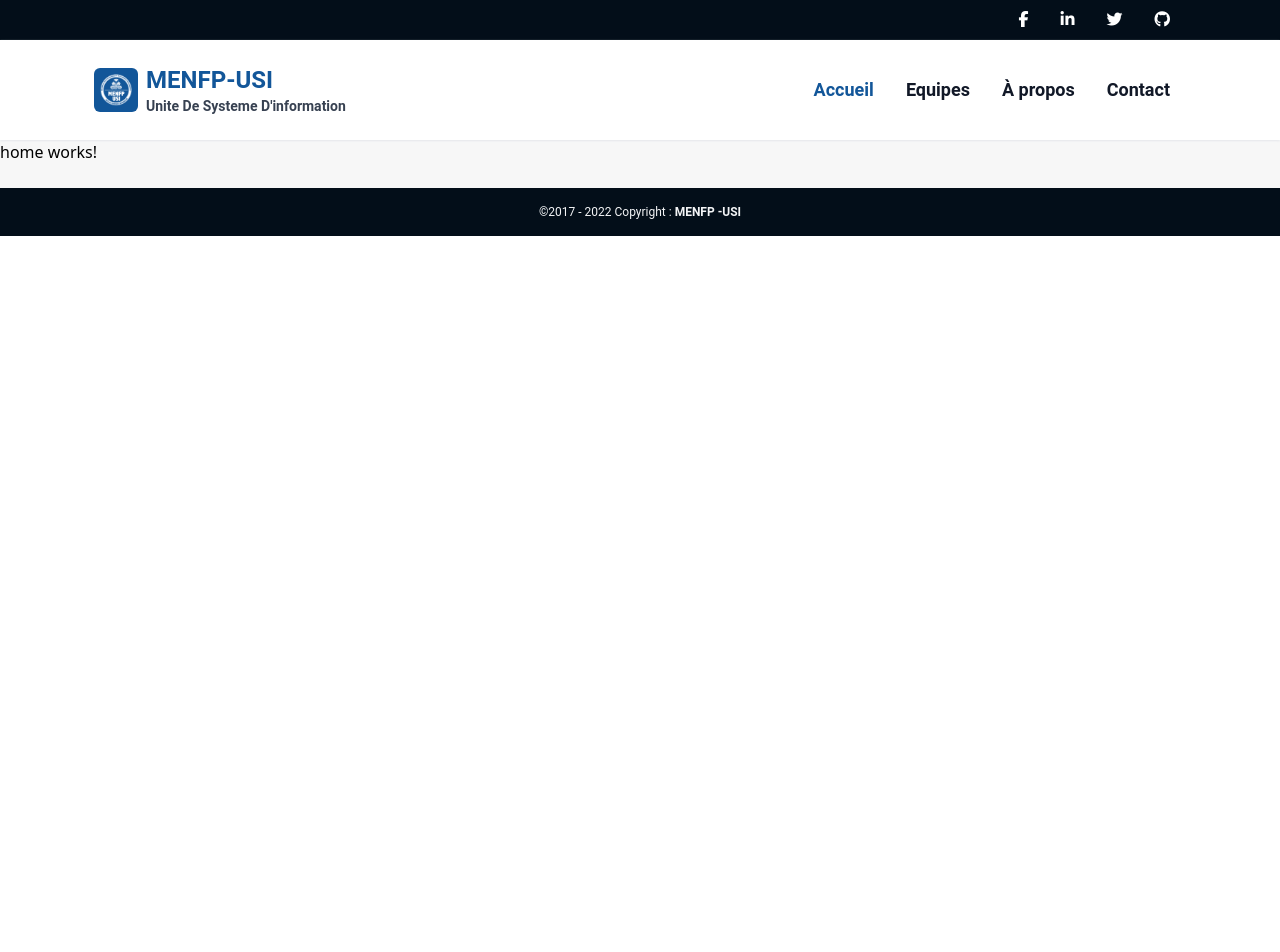
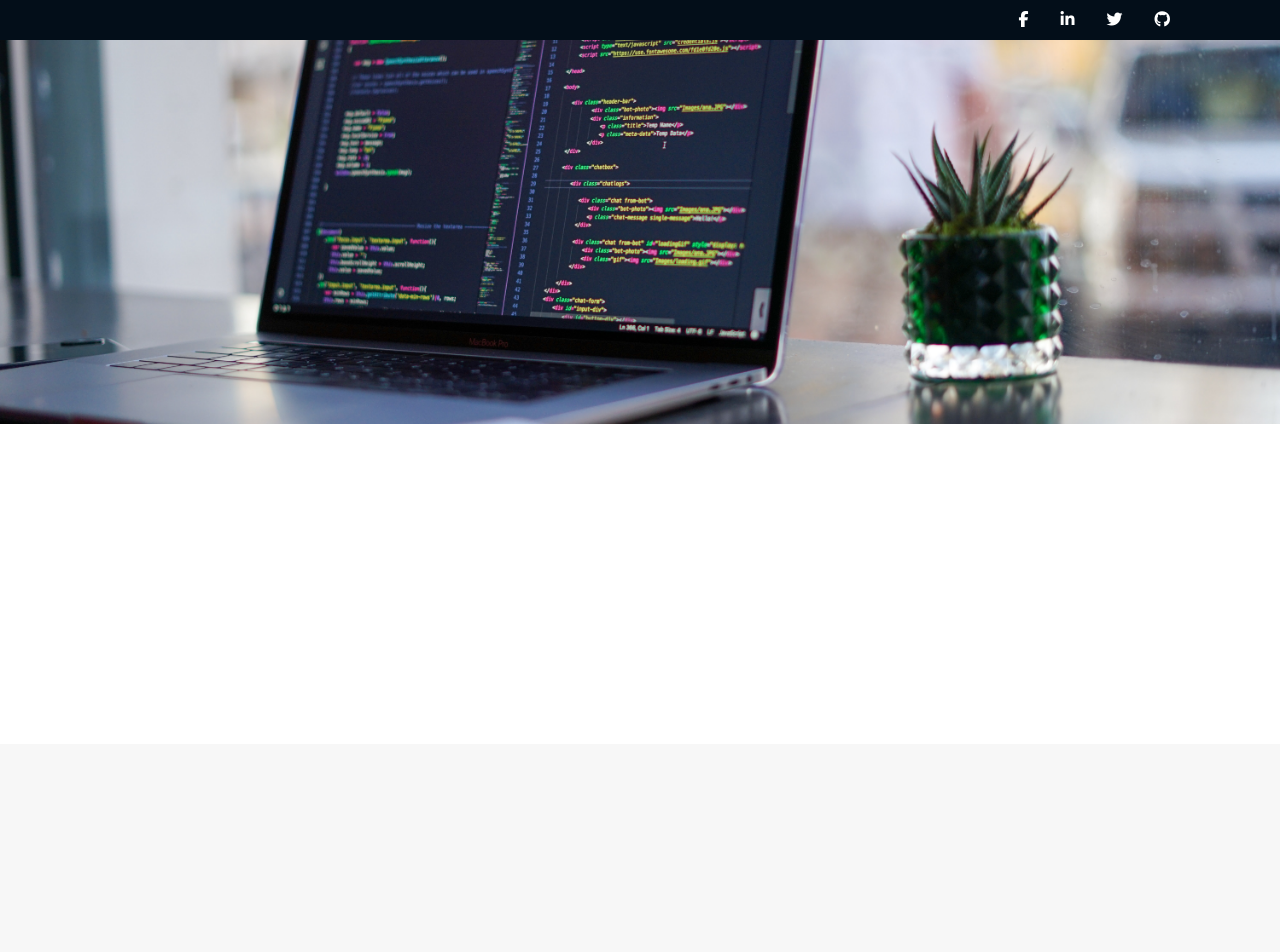
Before and after one commit to wadson333/cianet-website, an Angular app: page /accueil in a window 1280 px wide. Shown: the top 952 px of the page. Before the commit the page ends 800 px from the top, so only its background shows below. Built offline with nearby package versions, Linux system fonts and the light colour scheme.

Commit message:
changement dans la page d'acceuil

```diff
--- a/src/app/composant/header/header.component.html
+++ b/src/app/composant/header/header.component.html
@@ -6,7 +6,7 @@
             </div>
         </div>
 
-        <div class="header-bottom">
+        <div class="header-bottom lg:hidden">
             <app-nav-bar></app-nav-bar>
         </div>
     </div>
--- a/src/app/pages/home/home.component.html
+++ b/src/app/pages/home/home.component.html
@@ -1 +1,8 @@
-<p>home works!</p>
+<div>
+    <app-header-picture [backgroundImage]="backgroundImage" [pageTitle]="''"></app-header-picture>
+
+    <div  class="row py-6 bg-white h-80"></div>
+    <div  class="row py-6 h-80"></div>
+    <div  class="row py-6 bg-white h-80"></div>
+
+</div>
--- a/src/app/pages/home/home.component.ts
+++ b/src/app/pages/home/home.component.ts
@@ -6,7 +6,7 @@ import { Component, OnInit } from '@angular/core';
   styleUrls: ['./home.component.css']
 })
 export class HomeComponent implements OnInit {
-
+  backgroundImage='bg-acceuil'
   constructor() { }
 
   ngOnInit(): void {
--- a/tailwind.config.js
+++ b/tailwind.config.js
@@ -43,7 +43,7 @@ module.exports = {
         "contact":"url('./assets/contact.jpg')",
         "apropos":"url('./assets/apropos.jpg')",
         "equipe":"url('./assets/equipe2.jpg')",
-        "acceuil":"url('./assets/contact-back.jpg')",
+        "acceuil":"url('./assets/acceuil.jpg')",
       },
 
       flexBasis:{
```
Also changed, not shown: src/assets/acceuil.jpg (renamed from src/assets/contact-back.jpg).
